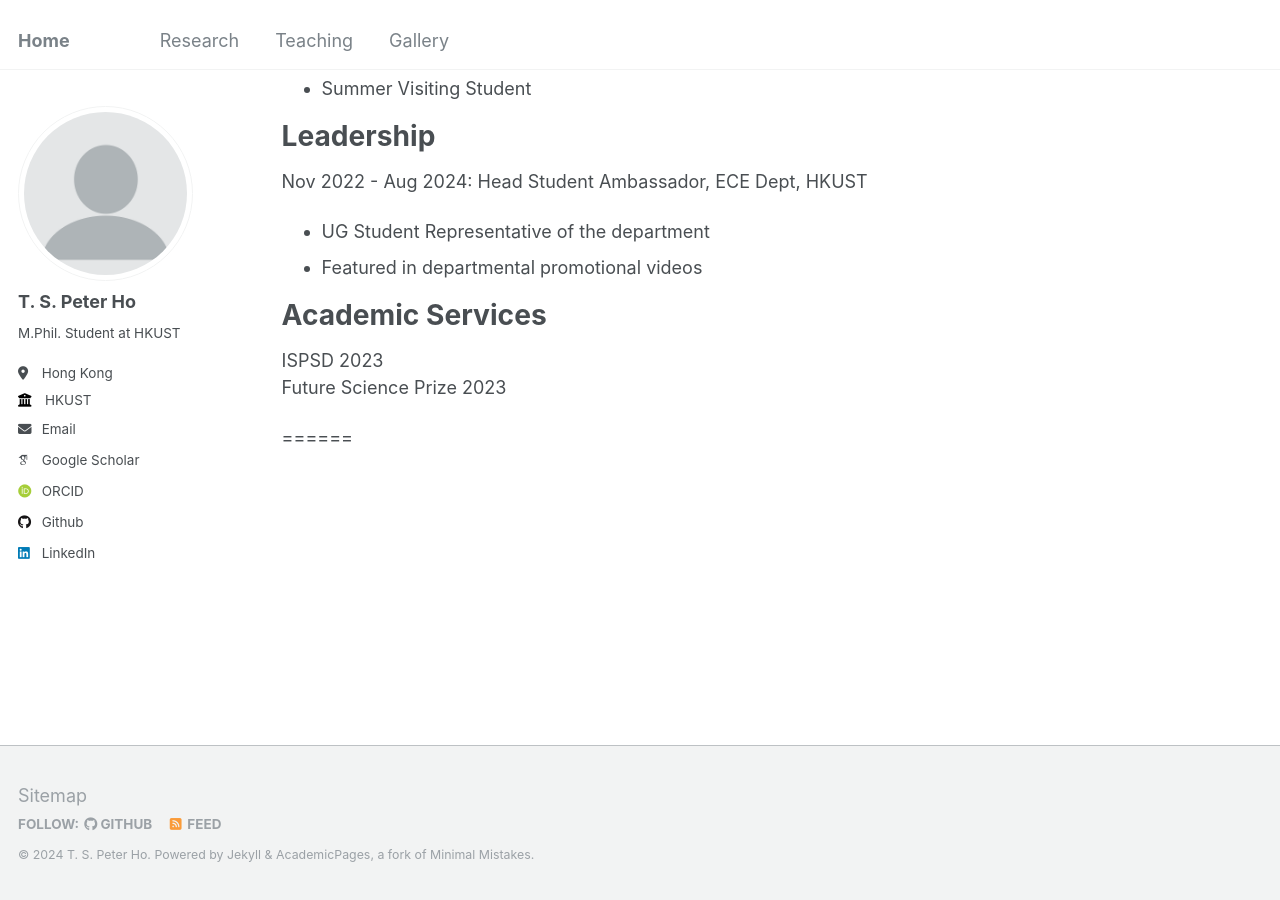
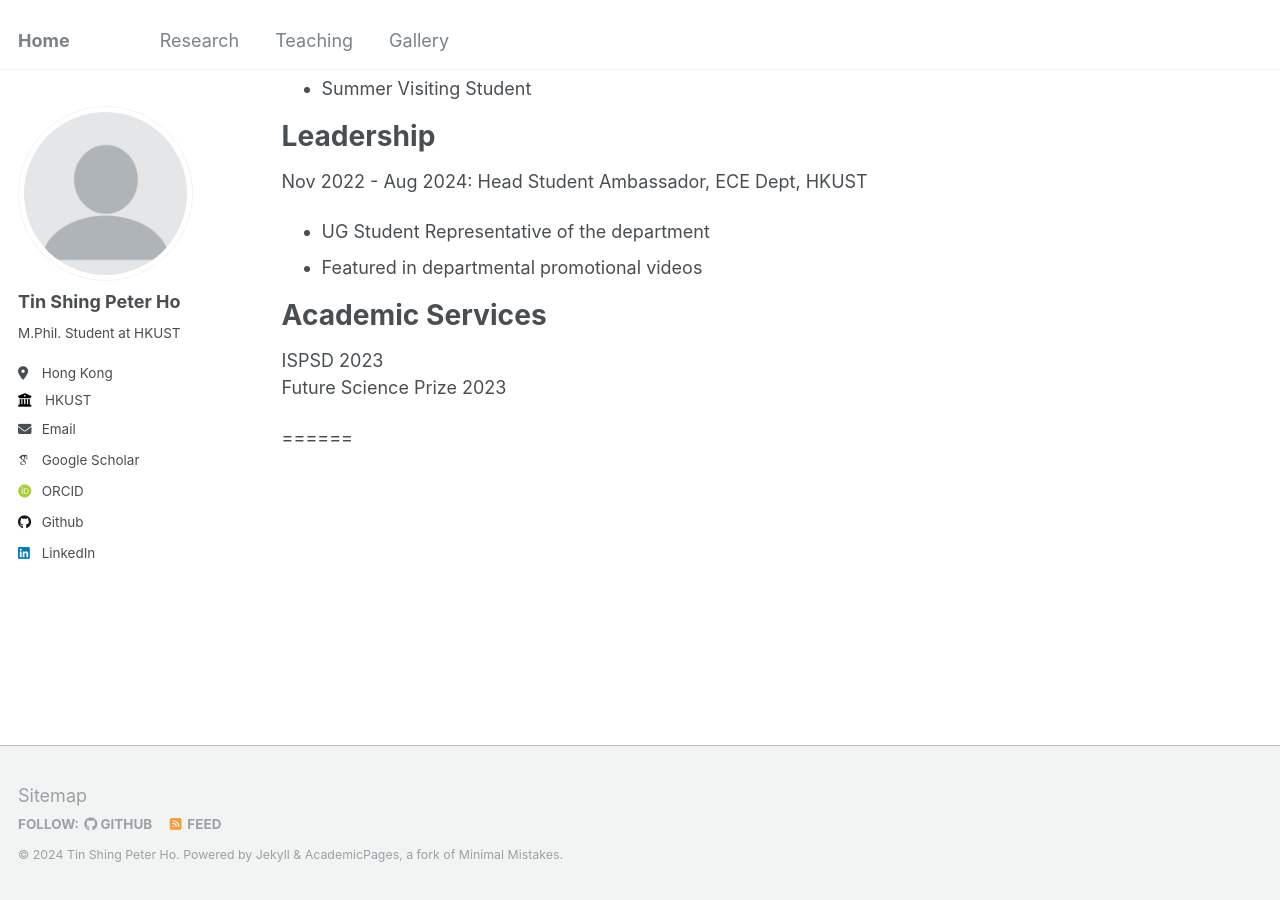
Before and after one commit to peterh0709/tspho.github.io, a Jekyll site: the page built from _pages/about.md, in a window 1280 px wide and 900 px high, scrolled down 664 px. Built offline with Jekyll 4.4.1, drawn with Linux system fonts in a browser that asks for light colours; some web fonts are replaced; a script that is not in the unit is left out.

Commit message:
Update _config.yml

```diff
--- a/_config.yml
+++ b/_config.yml
@@ -10,7 +10,7 @@
 locale                   : "en-US"
 title                    : "Home"
 title_separator          : "-"
-name                     : &name "T. S. Peter Ho"
+name                     : &name "Tin Shing Peter Ho"
 description              : &description "personal description"
 url                      : https://tspho.github.io # the base hostname & protocol for your site e.g. "https://mmistakes.github.io"
 baseurl                  : "" # the subpath of your site, e.g. "/blog"
@@ -22,7 +22,7 @@ repository               : "academicpages/academicpages.github.io"
 author:
   # Biographic information
   avatar           : "profile.png"
-  name             : "T. S. Peter Ho"
+  name             : "Tin Shing Peter Ho"
   pronouns         : # example: "she/her"
   bio              : "M.Phil. Student at HKUST "
   location         : "Hong Kong"
```
